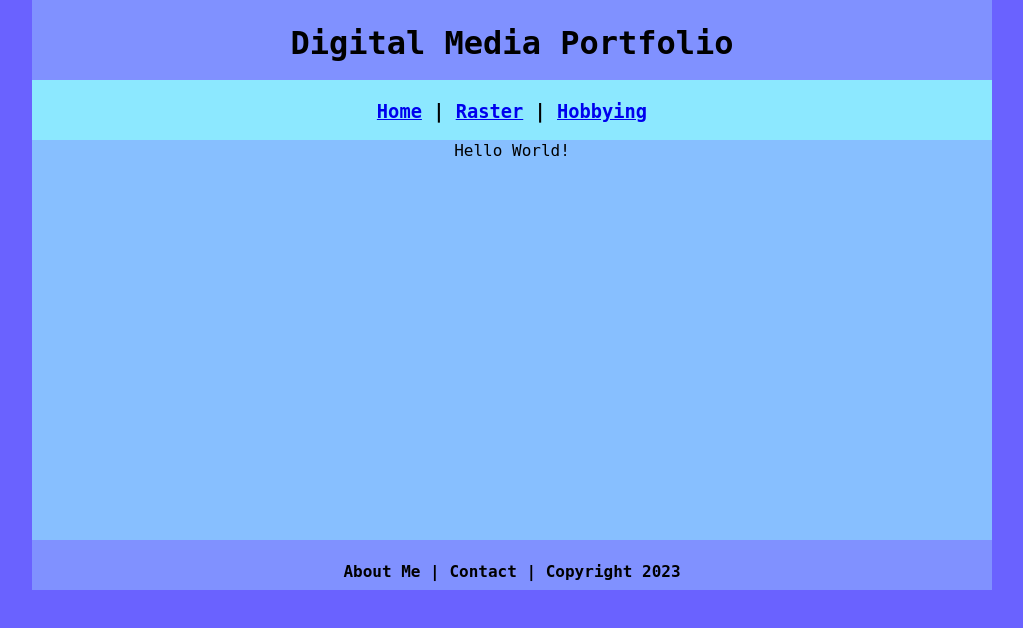
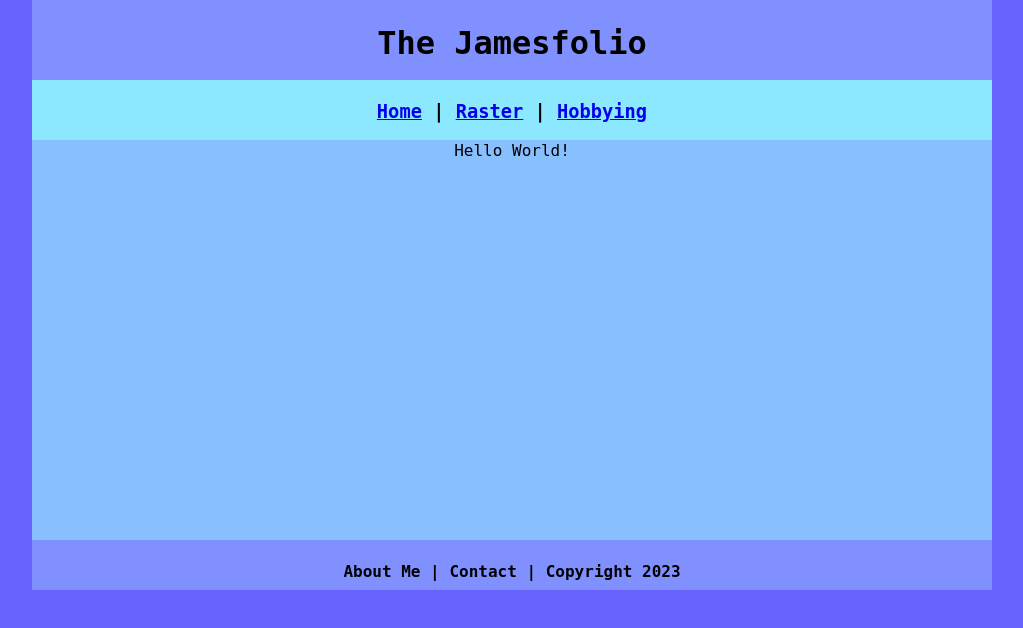
Before and after one commit to 9694866/Portfolio, a plain HTML site: page index.html in a window 1280 px wide. Shown: the whole page, without its empty margins (128-1151 px from the left). Drawn offline with Linux system fonts and the light colour scheme.

Commit message:
Update index.html

```diff
--- a/index.html
+++ b/index.html
@@ -9,7 +9,7 @@
 <body>
 <div class="container">
   <div class="header">
-  	<h1>Digital Media Portfolio</h1>
+  	<h1>The Jamesfolio</h1>
   </div>
   <div class="nav">
     <h3><a href="index.html">Home</a> | <a href="raster/index.html">Raster</a> | <a href="index.html">Hobbying</a> </h3>
```
